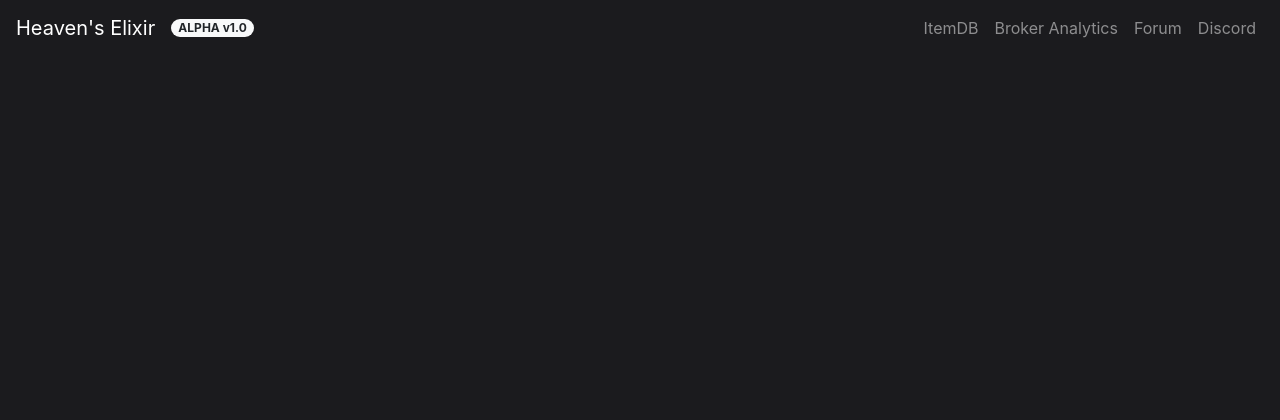
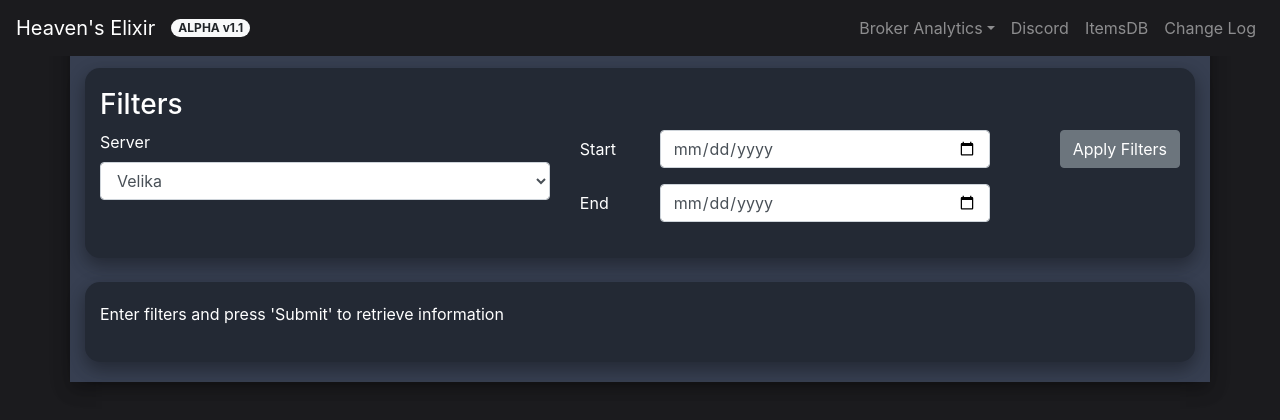
Before and after one commit to Kloct/elixir, a React (Create React App) app: page /market in a window 1280 px wide. Shown: the top 420 px of the page. Built offline with nearby package versions, Linux system fonts and the light colour scheme.

Commit message:
Working on Tree Map

```diff
--- a/src/App.css
+++ b/src/App.css
@@ -87,6 +87,8 @@ tr {
 
 tr:hover {background-color: #2e3443;}
 
+button.dropdown-item:hover {background-color: #2e3443;}
+
 th {
     padding-top: 12px;
     padding-bottom: 12px;
--- a/src/App.js
+++ b/src/App.js
@@ -1,11 +1,12 @@
 import React, { Component } from 'react';
 import './App.css';
 import { BrowserRouter as Router, Route } from 'react-router-dom'
-import BrokerAnalytics from './layouts/BrokerAnalytics';
-import Forum from './layouts/Forum';
+import ChangeLog from './layouts/ChangeLog';
 import Home from './layouts/Home';
 import ItemsDB from './layouts/ItemsDB';
 import NavBar from './components/navBar';
+import Items from './layouts/Items';
+import Market from './layouts/Market';
 
 class App extends Component {
 
@@ -16,9 +17,10 @@ class App extends Component {
         <div>
           <NavBar />
           <Route exact path="/" component={Home} />
-          <Route exact path="/BrokerAnalytics" component={BrokerAnalytics} />
-          <Route exact path="/ItemsDB" component={ItemsDB} />
-          <Route exact path="/Forum" component={Forum} />
+          <Route exact path="/items" component={Items} />
+          <Route exact path="/market" component={Market} />
+          <Route exact path="/itemsDB" component={ItemsDB} />
+          <Route exact path="/changelog" component={ChangeLog} />
         </div>
       </Router>
     );
--- /dev/null
+++ b/src/components/dataFormMarket.js
@@ -0,0 +1,50 @@
+import React from 'react';
+import { Row, Col, Input, Form, FormGroup, Label, Button } from 'reactstrap';
+import '../App.css';
+
+export default class DataForm extends React.Component {
+  state = {
+    server: 'Velika',
+    startDate:'',
+    endDate:''
+  }
+  handleChange = e => {
+    this.setState({[e.target.name]: e.target.value});
+  }
+  handleSubmit = e => {
+    e.preventDefault();
+    this.props.onSubmit(this.state);
+  }
+  render() {
+    return (
+    <Form onSubmit={this.handleSubmit}><Row>
+        <Col>
+          <FormGroup>
+            <Label for="server">Server</Label>
+            <Input type="select" name="server" id="server" value={this.state.server} onChange={e => this.handleChange(e)}>
+              <option>Velika</option>
+              <option>Kaiator</option>
+            </Input>
+          </FormGroup>
+        </Col>
+        <Col>
+          <FormGroup row>
+            <Label for="startDate" sm={2}>Start</Label>
+            <Col sm={9}>
+              <Input type="date" id="startDate" name="startDate" value={this.state.startDate} onChange={e => this.handleChange(e)}/>
+            </Col>
+          </FormGroup>
+          <FormGroup row>
+            <Label for="startDate" sm={2}>End</Label>
+            <Col sm={9}>
+              <Input type="date"id="endDate" name="endDate" value={this.state.endDate} onChange={e => this.handleChange(e)}/>
+            </Col>
+          </FormGroup>
+        </Col>
+        <Col xs="auto">
+          <Button onClick={e => this.handleSubmit(e)}>Apply Filters</Button>
+        </Col>
+    </Row></Form>
+    );
+  }
+}
--- a/src/components/dataTable.js
+++ b/src/components/dataTable.js
@@ -3,7 +3,7 @@ import '../App.css';
 import { Chart } from "react-google-charts";
 import {Row, Col } from 'reactstrap';
 
-export default class BrokerAnalytics extends React.Component {
+export default class DataTable extends React.Component {
 
   render() {
     console.log(this.props.dataTable.topSellersData)
--- /dev/null
+++ b/src/components/marketTable.js
@@ -0,0 +1,59 @@
+import React from 'react';
+import '../App.css';
+import { Chart } from "react-google-charts";
+import {Row, Col } from 'reactstrap';
+
+export default class MarketTable extends React.Component {
+
+  render() {
+    let testData = [
+      [ 'Card Fragment - Temple of Dagon', 'Cards', 35000 ],
+      [ 'Card Fragment - Vampir Jester', 'Cards', 10000.0005 ],
+      [ 'Card Fragment - Verrak Fortress', 'Cards', 24355.556 ],
+      [ 'Card Fragment - Zolyn', 'Cards', 62500.002 ]
+    ]
+    console.log(this.props)
+    return (
+      <div>
+        <Chart
+          chartType="TreeMap"
+          data={[
+            [
+              'Location',
+              'Parent',
+              'Market trade volume (size)',
+              'Market increase/decrease (color)',
+            ],
+            ['Global', null, 0, 0],
+            ['America', 'Global', 0, 0],
+            ['Europe', 'Global', 0, 0],
+            ['Asia', 'Global', 0, 0],
+            ['Australia', 'Global', 0, 0],
+            ['Africa', 'Global', 0, 0],
+            ['Brazil', 'America', 11, 10],
+            ['USA', 'America', 52, 31],
+            ['Mexico', 'America', 24, 12],
+            ['Canada', 'America', 16, -23],
+            ['France', 'Europe', 42, -11],
+            ['Germany', 'Europe', 31, -2],
+            ['Sweden', 'Europe', 22, -13],
+            ['Italy', 'Europe', 17, 4],
+            ['UK', 'Europe', 21, -5],
+            ['China', 'Asia', 36, 4],
+            ['Japan', 'Asia', 20, -12],
+            ['India', 'Asia', 40, 63],
+            ['Laos', 'Asia', 4, 34],
+            ['Mongolia', 'Asia', 1, -5],
+            ['Iran', 'Asia', 18, 13],
+            ['Pakistan', 'Asia', 11, -52],
+            ['Egypt', 'Africa', 21, 0],
+            ['S. Africa', 'Africa', 30, 43],
+            ['Sudan', 'Africa', 12, 2],
+            ['Congo', 'Africa', 10, 12],
+            ['Zaire', 'Africa', 8, 10],
+          ]}
+        />
+      </div>
+    );
+  }
+}
--- a/src/components/navBar.js
+++ b/src/components/navBar.js
@@ -8,7 +8,12 @@ import {
   Nav,
   NavItem,
   NavLink,
-  Badge } from 'reactstrap';
+  Badge,
+  UncontrolledDropdown,
+  DropdownToggle,
+  DropdownMenu,
+  DropdownItem
+} from 'reactstrap';
 
 export default class Example extends React.Component {
   constructor(props) {
@@ -29,22 +34,35 @@ export default class Example extends React.Component {
     return (
       <div>
         <Navbar style={{backgroundColor: '#1b1b1e'}} dark expand="md" fixed="top">
-          <NavbarBrand href="/">Heaven's Elixir</NavbarBrand><Badge color="light" pill>ALPHA v1.0</Badge>
+          <NavbarBrand href="/">Heaven's Elixir</NavbarBrand><Badge color="light" pill>ALPHA v1.1</Badge>
 
           <NavbarToggler onClick={this.toggle} />
           <Collapse isOpen={this.state.isOpen} navbar>
             <Nav className="ml-auto" navbar>
+              <UncontrolledDropdown nav inNavbar>
+                <DropdownToggle nav caret>
+                  Broker Analytics
+                </DropdownToggle>
+                <DropdownMenu style={{backgroundColor: '#1b1b1e'}} right>
+                  <DropdownItem className="dropdown-item">
+                    <NavLink href="/Market/">Market</NavLink>
+                  </DropdownItem>
+                  <DropdownItem>
+                    <NavLink href="/Items/">Items</NavLink>
+                  </DropdownItem>
+                  <DropdownItem>
+                    <NavLink href="/Sellers/">Sellers</NavLink>
+                  </DropdownItem>
+                </DropdownMenu>
+              </UncontrolledDropdown>
               <NavItem>
-                <NavLink href="/ItemsDB/">ItemDB</NavLink>
+                <NavLink href="/">Discord</NavLink>
               </NavItem>
               <NavItem>
-                <NavLink href="/BrokerAnalytics/">Broker Analytics</NavLink>
+                <NavLink href="/ItemsDB/">ItemsDB</NavLink>
               </NavItem>
               <NavItem>
-                <NavLink href="/Forum/">Forum</NavLink>
-              </NavItem>
-              <NavItem>
-                <NavLink href="/">Discord</NavLink>
+                <NavLink href="/ChangeLog/">Change Log</NavLink>
               </NavItem>
             </Nav>
           </Collapse>
--- a/src/layouts/Forum.js
+++ b/src/layouts/ChangeLog.js
@@ -1,7 +1,7 @@
 import React from 'react';
 import { Container, Row, Col } from 'reactstrap';
 
-export default class Forum extends React.Component {
+export default class ChangeLog extends React.Component {
   render() {
     return (
       <Container className="content-home">
--- /dev/null
+++ b/src/layouts/Items.js
@@ -0,0 +1,70 @@
+import React from 'react';
+import { Container, Row, Col } from 'reactstrap';
+import DataForm from '../components/dataForm';
+import '../App.css';
+import { colorPicker, formatDate } from '../utils';
+import DataTable from '../components/dataTable';
+import WithLoading from '../components/WithLoading';
+
+const DataTableWithLoading = WithLoading(DataTable);
+
+export default class Items extends React.Component {
+  constructor(props){
+    super(props);
+    this.state = {
+      loading:false,
+      isnull:true,
+      dataTable:{}
+    }
+  }
+  //filters recevied
+  filtersSubmitted(filters){
+    //started loading
+    this.setState({
+      isnull:false,
+      loading:true,
+      dataTable:{}
+    });
+    // API Call
+    fetch('/db/itemSalesHistory', {
+      method: 'POST',
+      headers: { "Content-Type": "application/json" },
+      body: JSON.stringify(filters)
+    })
+    .then(data => data.json())
+    //done loading
+    .then(data => {
+      this.setState({
+        loading:false,
+        isnull:false,
+        dataTable:{
+          filters,
+          marketInfo: {
+            itemValue: data.itemMarketValue[0].total,
+            totalValue: data.marketValue[0].total,
+            avgPrice: Math.round(data.sales.reduce((total, num)=> total + num.price , 0)/data.sales.length)
+          },
+          topSellersData: data.topN.map(data => [data.name, data.quantity]),
+          PdQNew: data.sales.map(sale => [new Date(sale.time*1000), sale.price]),
+          QoTNew: data.sales.map(sale => [new Date(sale.time*1000), sale.quantity])
+        }
+      });
+    });
+  }
+
+  render() {
+    return (
+      <Container className="content-home">
+        <br /><br />
+        <Container className="content">
+          <h3>Filters</h3>
+          <DataForm onSubmit={filters => this.filtersSubmitted(filters)}/>
+        </Container>
+        <br />
+        <Container className="content">
+          <DataTableWithLoading isLoading={this.state.loading} isnull={this.state.isnull} dataTable={this.state.dataTable}/>
+        </Container>
+      </Container>
+    );
+  }
+}
--- a/src/layouts/BrokerAnalytics.js
+++ b/src/layouts/Market.js
@@ -1,14 +1,13 @@
 import React from 'react';
 import { Container, Row, Col } from 'reactstrap';
-import DataForm from '../components/dataForm';
+import DataFormMarket from '../components/dataFormMarket';
 import '../App.css';
-import { colorPicker, formatDate } from '../utils';
-import DataTable from '../components/dataTable';
+import MarketTable from '../components/marketTable';
 import WithLoading from '../components/WithLoading';
 
-const DataTableWithLoading = WithLoading(DataTable);
+const MarketTableWithLoading = WithLoading(MarketTable);
 
-export default class BrokerAnalytics extends React.Component {
+export default class Market extends React.Component {
   constructor(props){
     super(props);
     this.state = {
@@ -26,7 +25,7 @@ export default class BrokerAnalytics extends React.Component {
       dataTable:{}
     });
     // API Call
-    fetch('/db/itemSalesHistory', {
+    fetch('/db/marketTree', {
       method: 'POST',
       headers: { "Content-Type": "application/json" },
       body: JSON.stringify(filters)
@@ -37,16 +36,9 @@ export default class BrokerAnalytics extends React.Component {
       this.setState({
         loading:false,
         isnull:false,
-        dataTable:{
+        dataTable: {
           filters,
-          marketInfo: {
-            itemValue: data.itemMarketValue[0].total,
-            totalValue: data.marketValue[0].total,
-            avgPrice: Math.round(data.sales.reduce((total, num)=> total + num.price , 0)/data.sales.length)
-          },
-          topSellersData: data.topN.map(data => [data.name, data.quantity]),
-          PdQNew: data.sales.map(sale => [new Date(sale.time*1000), sale.price]),
-          QoTNew: data.sales.map(sale => [new Date(sale.time*1000), sale.quantity])
+          marketTree: data
         }
       });
     });
@@ -58,11 +50,11 @@ export default class BrokerAnalytics extends React.Component {
         <br /><br />
         <Container className="content">
           <h3>Filters</h3>
-          <DataForm onSubmit={filters => this.filtersSubmitted(filters)}/>
+          <DataFormMarket onSubmit={filters => this.filtersSubmitted(filters)}/>
         </Container>
         <br />
         <Container className="content">
-          <DataTableWithLoading isLoading={this.state.loading} isnull={this.state.isnull} dataTable={this.state.dataTable}/>
+          <MarketTableWithLoading isLoading={this.state.loading} isnull={this.state.isnull} dataTable={this.state.dataTable}/>
         </Container>
       </Container>
     );
```
